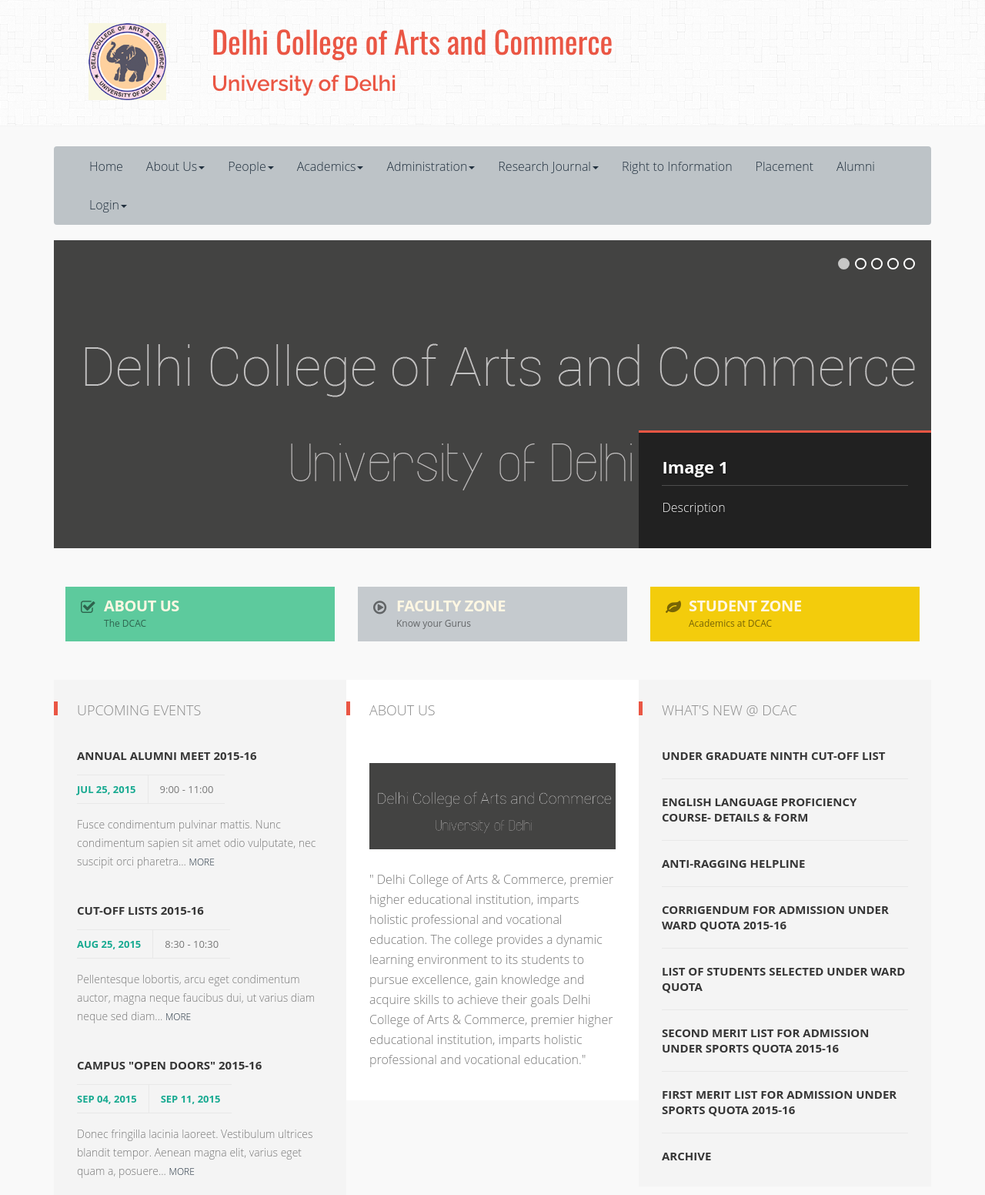
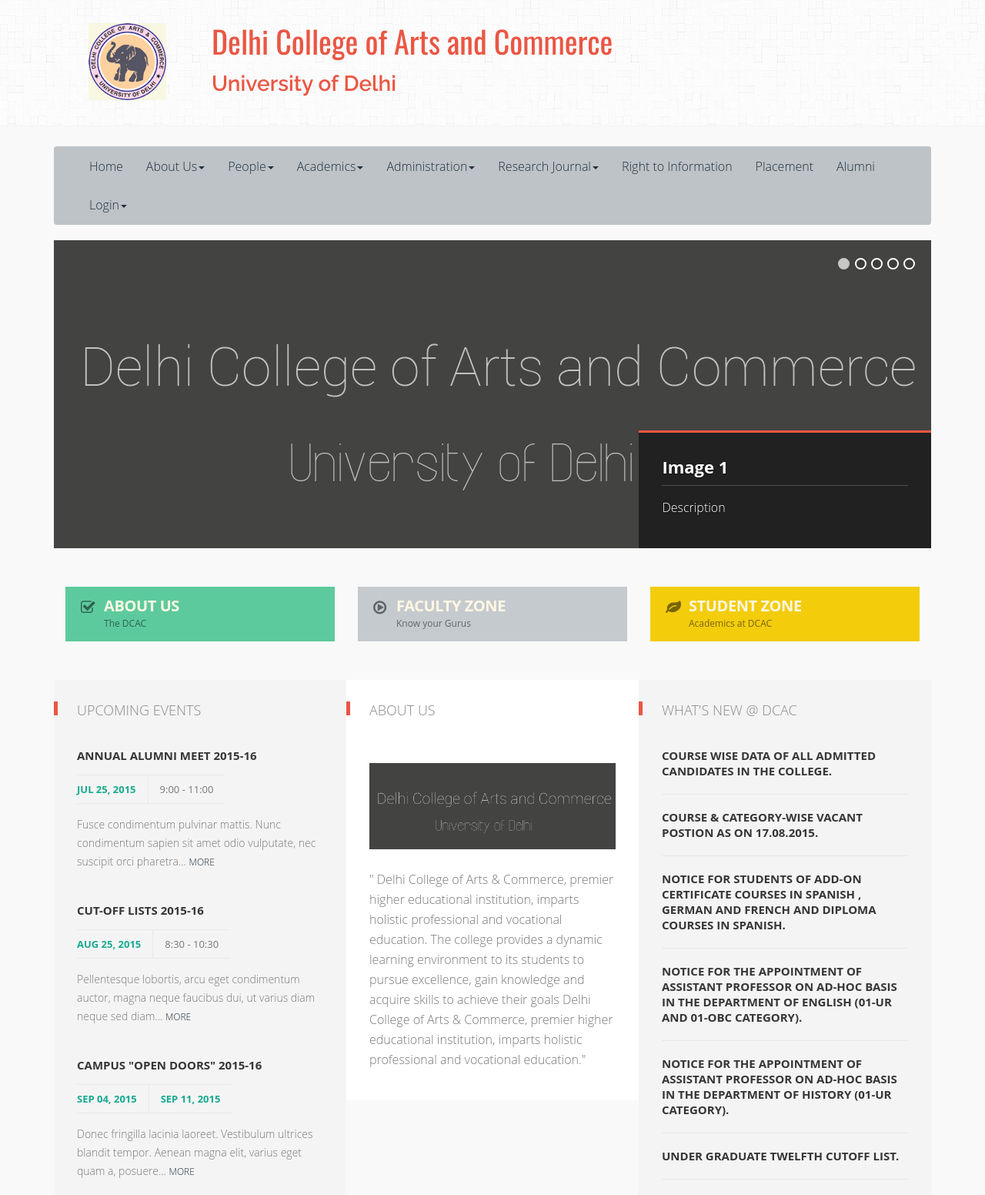
Before and after one commit to Manda7rsnt/DCAC, a PHP site: page /index-new.php in a window 1280 px wide. Shown: the top 1552 px of the page at 77% size. Run offline with PHP 8.4, Linux system fonts and the light colour scheme.

Commit message:
DCAC commit 2'O Clock
Commit

```diff
--- a/footer.php
+++ b/footer.php
@@ -148,7 +148,7 @@ function ticker() {
         $(this).appendTo($('#ticker')).slideDown();
     });
 }
-setInterval(ticker, 3000);
+setInterval (function(){ ticker(); }, 3000);
 </script>
                  <!--Script for Ticker-->
 
--- a/header.php
+++ b/header.php
@@ -64,6 +64,10 @@ li a:link, a:visited {
     color:  #22313F;
     text-decoration: none;
 }
+body {
+	background-image: url("textures/light_wool.png");
+}
+
         <!---->
         <!---->
 
--- a/index-new.php
+++ b/index-new.php
@@ -373,10 +373,10 @@
 <!--888888888888888888888888888888888888888888888888888888888888888888888888888888888888888888888888888888888888888888888888888888888888888-->
 
 
-                    <div class="col-lg-4 col-md-4"><!-- recent news wrapper -->
+                    <div class="col-lg-4 col-md-4" ><!-- recent news wrapper -->
 
-                        <div class="col-padded col-shaded"><!-- inner custom column -->
-                            <div class="ticker">
+                        <div class="col-padded col-shaded" height = "200"><!-- inner custom column -->
+                            <div class="ticker" >
 
                             <ul class="list-unstyled clear-margins"><!-- widgets -->
 
@@ -384,37 +384,47 @@
 
                                     <h1 class="title-widget">What's New @ DCAC</h1>
 
-                                    <ul class="list-unstyled" id="ticker">
+                                    <ul class="list-unstyled" id="ticker"  >
+                                    <!--
+                                    <marquee onmouseover="this.stop();" onmouseout="this.start();" scrollamount="3.5"
+scrolldelay="10" direction="up" width="" height="350" top="0" bottom="" left="0" class="newstext" > -->
 
                                         <li class="recent-news-wrap">
 
-                                            <h1 class="title-median"><a href="index.html#" title="Megan Boyle flourishes...">Under graduate Ninth Cut-Off List</a></h1>
-
-
-
+                                            <h1 class="title-median"><a href="" title="Megan Boyle flourishes...">Course wise data of all Admitted Candidates in the College.
+</a></h1>
                                         </li>
 
                                         <li class="recent-news-wrap">
-                                            <h1 class="title-median"><a href="index.html#" title="Megan Boyle flourishes...">English Language Proficiency Course- Details & Form</a></h1>
+                                            <h1 class="title-median"><a href="" title="Megan Boyle flourishes...">Course & Category-wise vacant postion as on 17.08.2015.</a></h1>
                                         </li>
 
                                         <li class="recent-news-wrap">
-                                            <h1 class="title-median"><a href="index.html#" title="News-Ticker1">Anti-Ragging Helpline</a></h1>
+                                            <h1 class="title-median"><a href="" title="News-Ticker1">Notice for Students of Add-on Certificate Courses in Spanish , German and French and Diploma Courses in Spanish.</a></h1>
                                         </li>
                                         <li class="recent-news-wrap">
-                                            <h1 class="title-median"><a href="index.html#" title="News-Ticker2">Corrigendum for admission under ward Quota 2015-16</a></h1>
+                                            <h1 class="title-median"><a href="" title="News-Ticker2">Notice for the Appointment of Assistant Professor on Ad-hoc Basis in the Department of English (01-UR and 01-OBC Category).</a></h1>
                                         </li>
                                         <li class="recent-news-wrap">
-                                            <h1 class="title-median"><a href="index.html#" title="News-Ticker3">List of Students selected under Ward Quota</a></h1>
+                                            <h1 class="title-median"><a href="" title="News-Ticker3">Notice for the Appointment of Assistant Professor on Ad-hoc Basis in the Department of History (01-UR Category).</a></h1>
                                         </li>
                                         <li class="recent-news-wrap">
-                                            <h1 class="title-median"><a href="index.html#" title="News-Ticker4">Second merit list for Admission under Sports Quota 2015-16</a></h1>
+                                            <h1 class="title-median"><a href="" title="News-Ticker4">Under Graduate Twelfth cutoff List.</a></h1>
                                         </li>
                                         <li class="recent-news-wrap">
-                                            <h1 class="title-median"><a href="index.html#" title="News-Ticker5">First merit list for Admission under Sports Quota 2015-16</a></h1>
+                                            <h1 class="title-median"><a href="" title="News-Ticker5">Notice for Foundantion Course (for 2 Yrs Students).</a></h1>
                                         </li>
                                         <li class="recent-news-wrap">
-                                            <h1 class="title-median"><a href="index.html#" title="News-Ticker6">Archive</a></h1>
+                                            <h1 class="title-median"><a href="" title="News-Ticker6">Download Examination Form For Semester3Y.</a></h1>
+                                        </li>
+                                        <li class="recent-news-wrap">
+                                            <h1 class="title-median"><a href="" title="News-Ticker6">Download Examination Form For Semester3Y (Erstwhile - FYUP).</a></h1>
+                                        </li>
+                                        <li class="recent-news-wrap">
+                                            <h1 class="title-median"><a href="" title="News-Ticker6">Hostel facility for Girl/Boy students beloning to SC/ST/OBC/minorities category.</a></h1>
+                                        </li>
+                                        <li class="recent-news-wrap">
+                                            <h1 class="title-median"><a href="" title="News-Ticker6">Last date has been Extended for English Language Proficiency Course - Details and Form</a></h1>
                                         </li>
 
                                     </ul>
```
